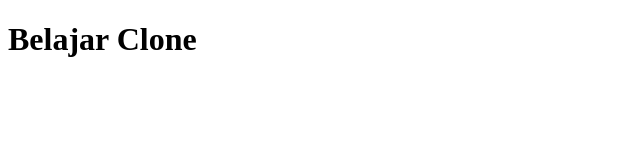
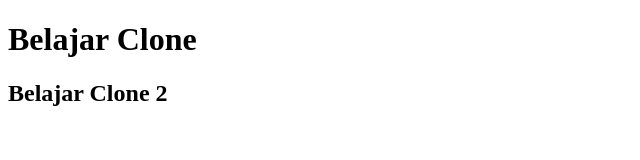
Before and after one commit to Maskhum/belajar-clone, a plain HTML site: page index.html in a window 1280 px wide. Shown: the whole page, without its empty margins (0-640 px from the left). Drawn offline with Linux system fonts and the light colour scheme.

Commit message:
belajar 2

```diff
--- a/index.html
+++ b/index.html
@@ -6,5 +6,6 @@
   </head>
   <body>
     <h1>Belajar Clone</h1>
+    <h2>Belajar Clone 2</h2>
   </body>
 </html>
```
